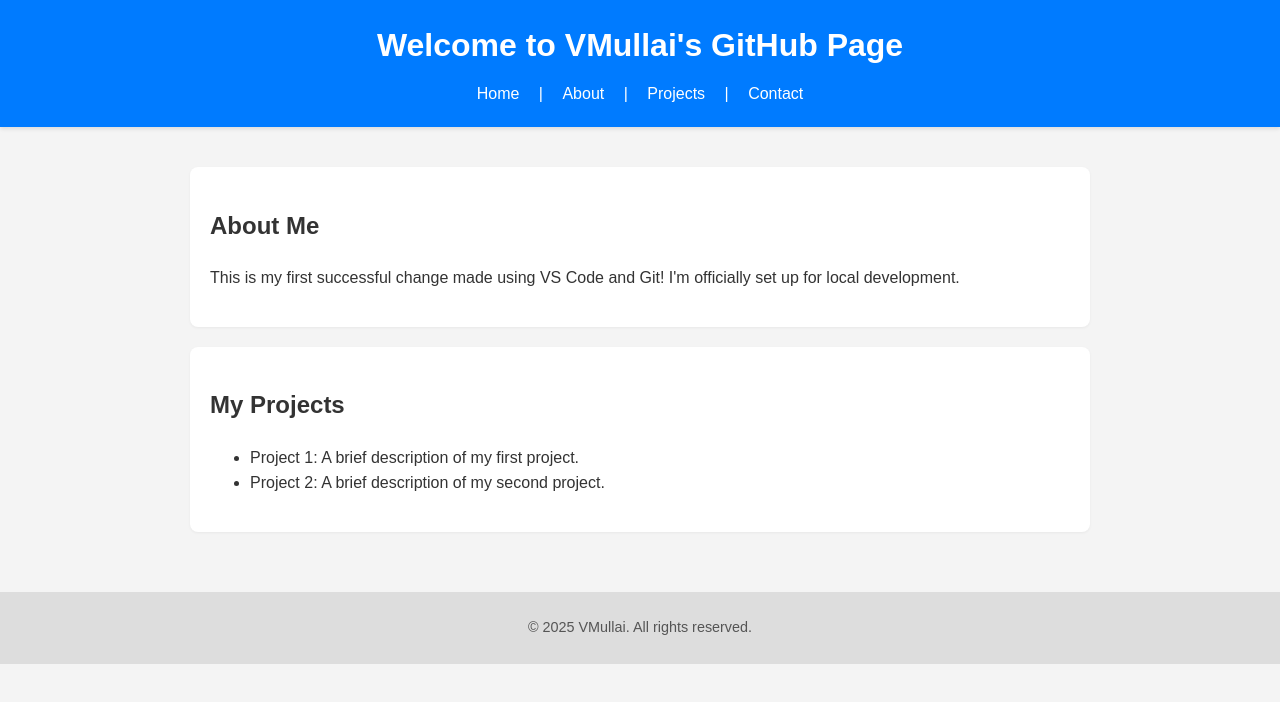
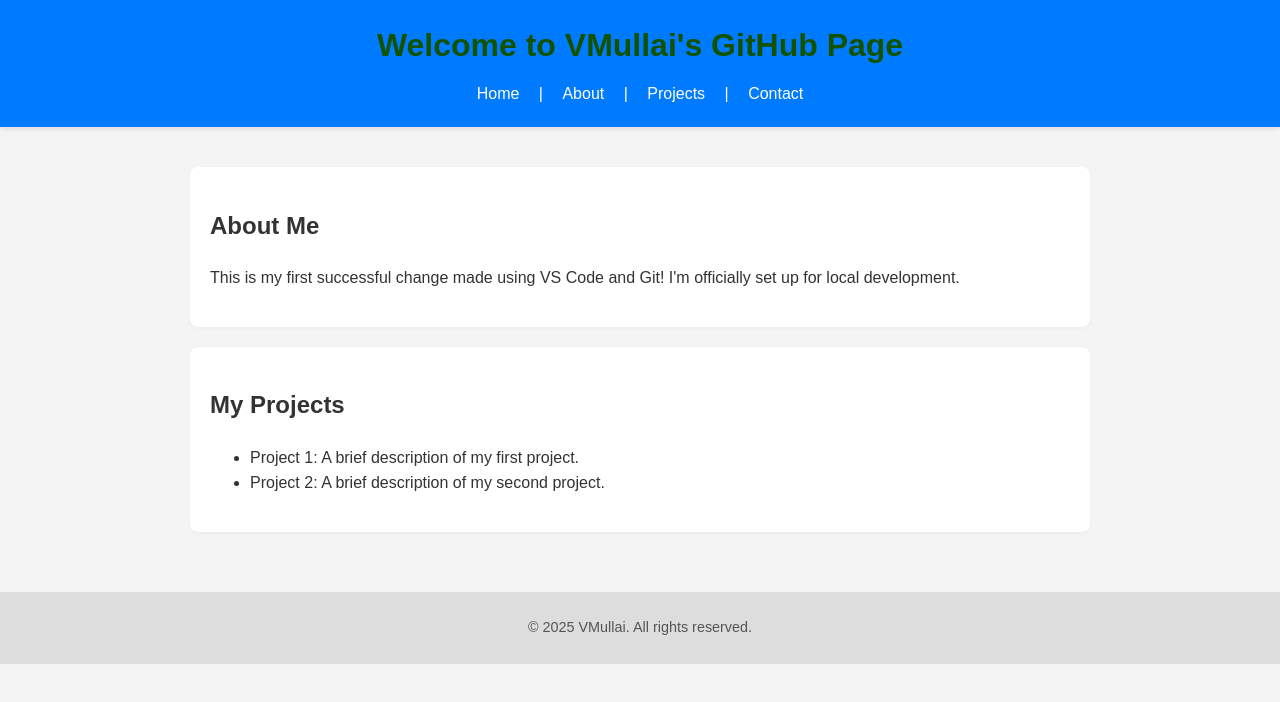
Before and after one commit to VMullai/Mullai, a plain HTML site: page index.html in a window 1280 px wide. Drawn offline with Linux system fonts and the light colour scheme.

Commit message:
Updated main heading color to dark green

```diff
--- a/style.css
+++ b/style.css
@@ -20,6 +20,7 @@ header {
 header h1 {
     margin-top: 0;
     margin-bottom: 10px;
+    color: #135200; /* Dark Green */
 }
 
 /* Navigation Styling */
```
